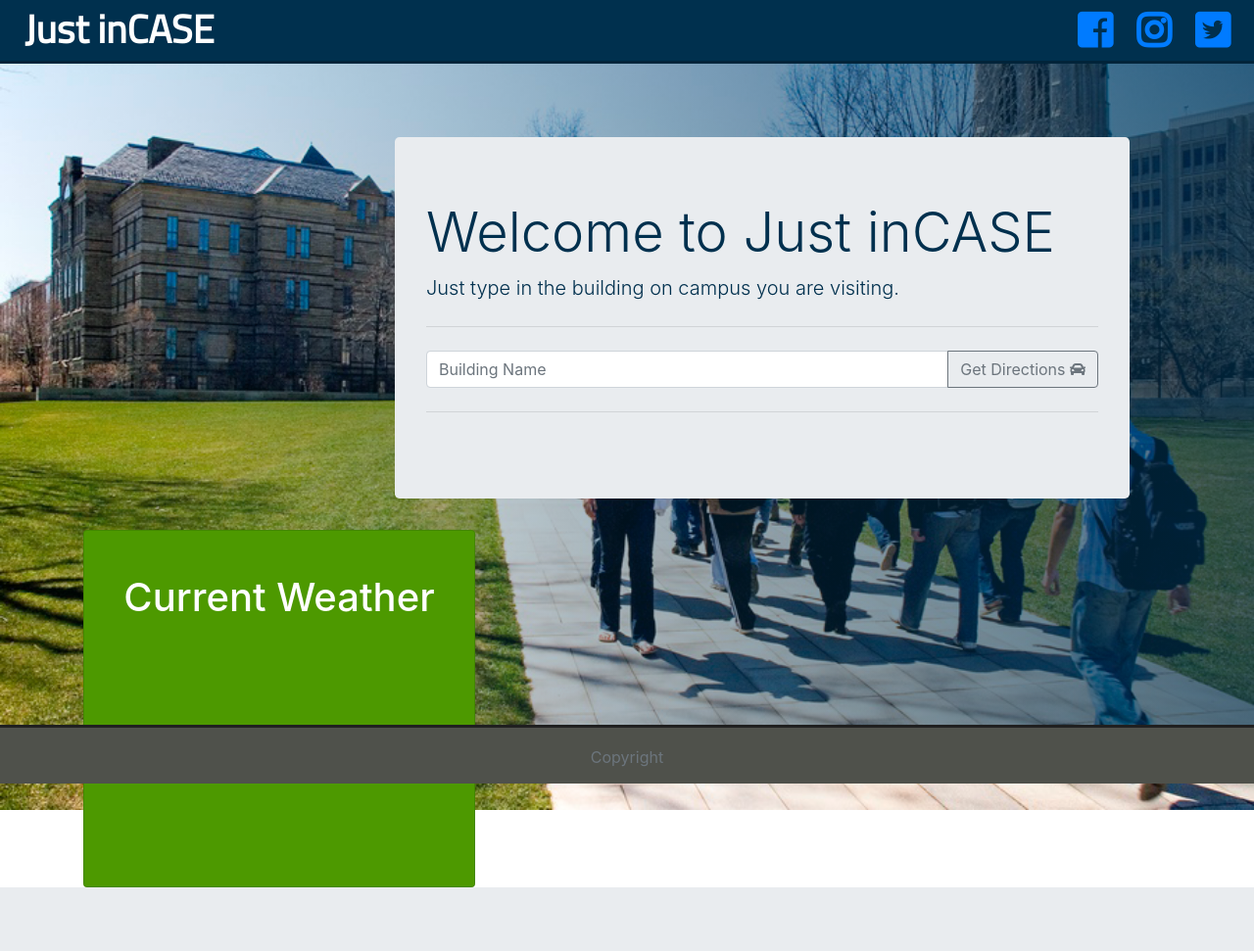
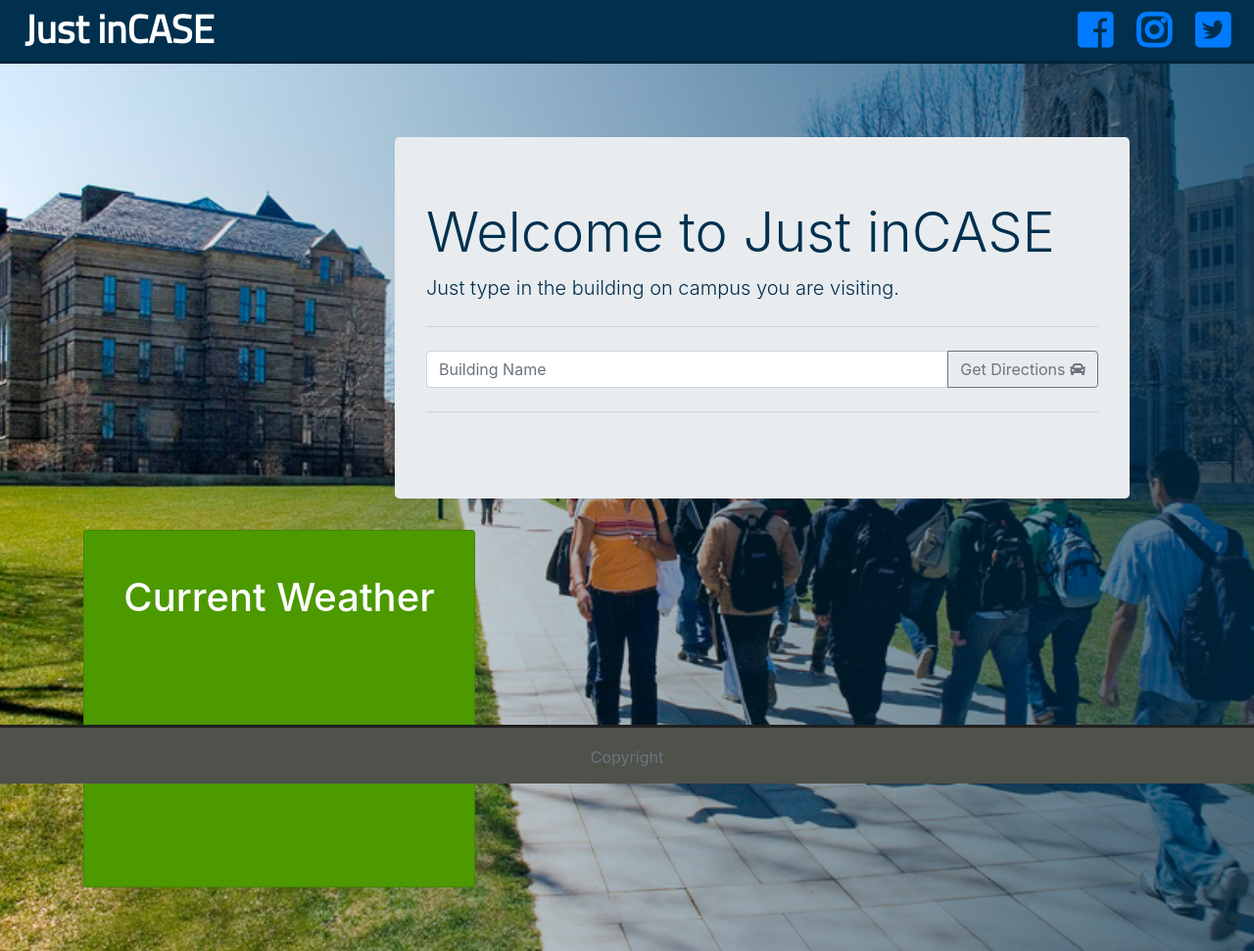
Before and after one commit to LauraShortridge/Group-Project, a PHP site: page / in a window 1280 px wide. Shown: the whole page at 98% size. Before the commit the page ends 906 px from the top, so only its background shows below. Run offline with PHP 8.4, Linux system fonts and the light colour scheme; some libraries are stand-ins or nearby versions.

Commit message:
Footer is fixed and BG resizes with page

```diff
--- a/assets/css/style.css
+++ b/assets/css/style.css
@@ -1,5 +1,6 @@
 html {
-  height: 100%;
+  position: relative;
+  min-height: 100%;
   /* width: 100%; */
 }
 
@@ -12,7 +13,7 @@ body {
   /* <------ */
   background-repeat: no-repeat;
   background-position: center center;
-
+  margin-bottom: 65px;
 }
 
 header {
@@ -44,15 +45,17 @@ header {
 
 footer {
   position: absolute;
-  float: clear;
+  /* float: clear;  */
   bottom: 0;
   width: 100%;
   height: 60px;
   line-height: 60px;
+  margin-top: -75px;
   background-color: rgb(79, 81, 75);
   text-align: center;
   border-top: rgb(32, 32, 32) solid;
   color: rgb(177, 175, 175);
+  clear: both;
 }
 
 /* This is for the weather div.*/
--- a/index.html
+++ b/index.html
@@ -31,6 +31,7 @@
         </p>
     </header>
 
+    <!-- <div class="stuff"> -->
     <div class="jumbotron" id="mapArea">
         <h1 class="display-4">Welcome to Just inCASE</h1>
         <p class="lead">Just type in the building on campus you are visiting.</p>
@@ -53,8 +54,9 @@
             </div>
         </div>
     </div>
+    <!-- </div> -->
 
-    <footer class="footer">
+    <footer class="footer fixed-bottom t-5">
         <div class="container">
             <span class="text-muted">Copyright</span>
         </div>
```
